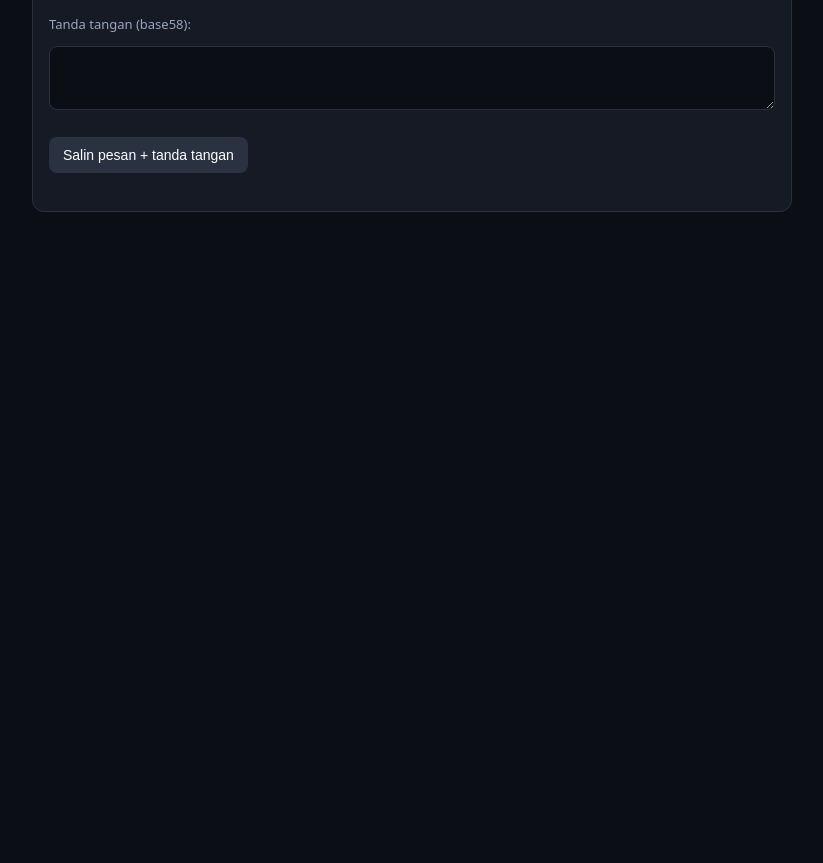
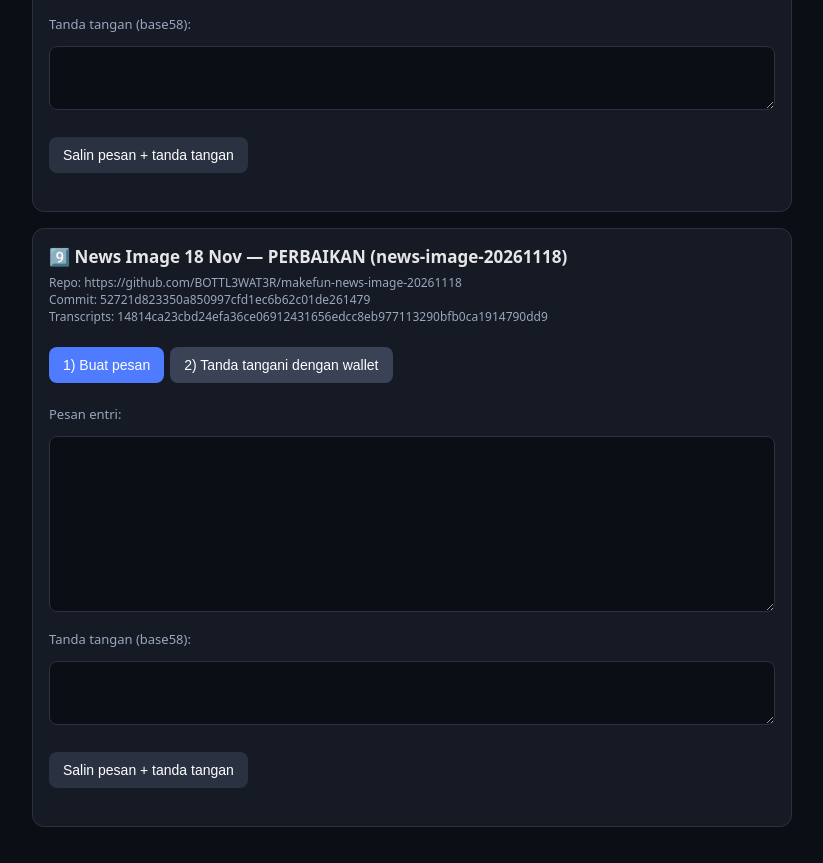
Before and after one commit to BOTTL3WAT3R/makefun-sign, a plain HTML site: page index.html in a window 1280 px wide. Shown: the part 4836-5699 px from the top of the page, without its empty margins (228-1051 px from the left). Before the commit the page ends 5084 px from the top, so only its background shows below. Drawn offline with Linux system fonts and the light colour scheme.

Commit message:
Add sign card 9: news-image-20261118 fixed bundle

```diff
--- a/index.html
+++ b/index.html
@@ -61,7 +61,11 @@ const ENTRIES = [
   { slug: "gta6-01", label: "8️⃣ GTA 6 — Golden Hour REBUILD (gta6-01)",
     repo: "https://github.com/BOTTL3WAT3R/makefun-gta6",
     commit: "7831b2f93cd06426ed85def6eb69140ddd8eface",
-    transcripts: "076e759cd44645b169a332f2b337e9b754534877b7b109d0b32bf2e08c30d8d8" }
+    transcripts: "076e759cd44645b169a332f2b337e9b754534877b7b109d0b32bf2e08c30d8d8" },
+  { slug: "news-image-20261118", label: "9️⃣ News Image 18 Nov — PERBAIKAN (news-image-20261118)",
+    repo: "https://github.com/BOTTL3WAT3R/makefun-news-image-20261118",
+    commit: "52721d823350a850997cfd1ec6b62c01de261479",
+    transcripts: "14814ca23cbd24efa36ce06912431656edcc8eb977113290bfb0ca1914790dd9" }
 ];
 const B58 = "123456789ABCDEFGHJKLMNPQRSTUVWXYZabcdefghijkmnopqrstuvwxyz";
 function b58encode(bytes) {
```
